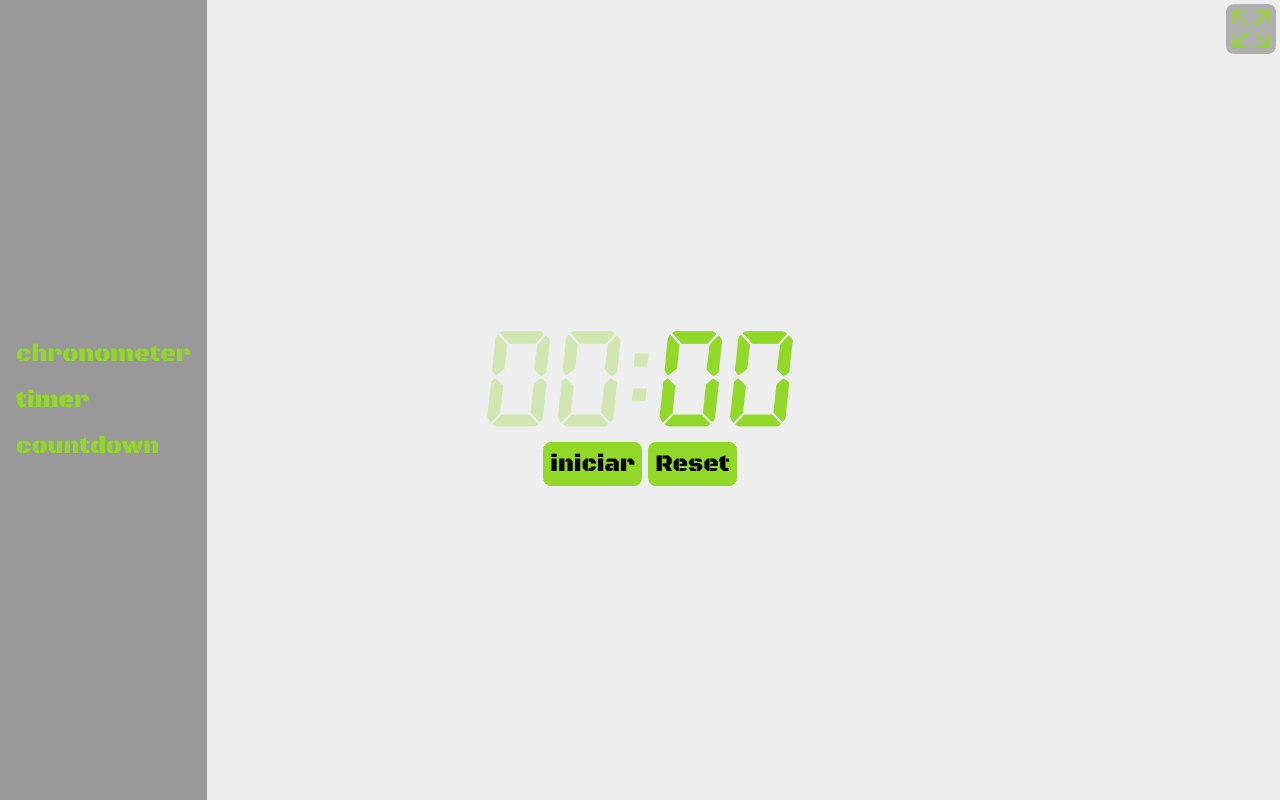
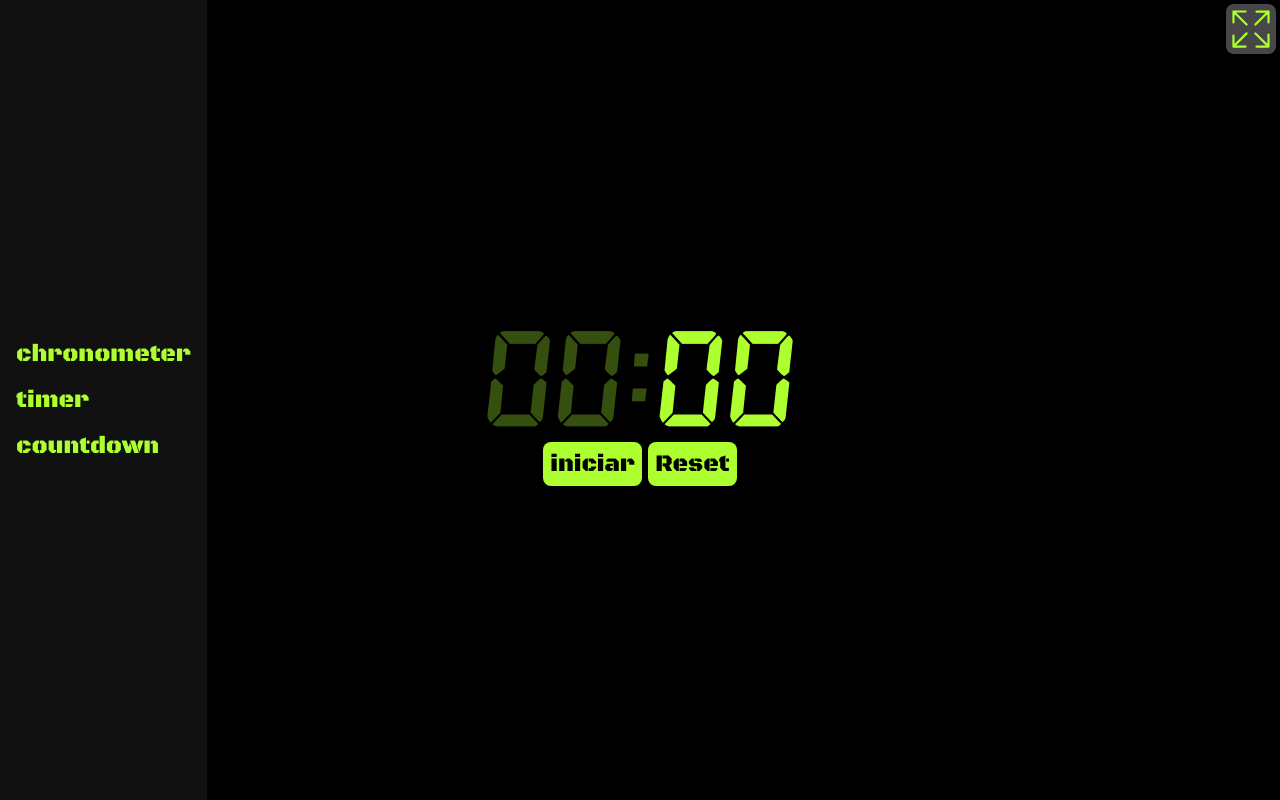
Before and after one commit to diegofernandoalayon/Timer-react, a React (Vite) app: page / in a window 1280 px wide. Built offline with nearby package versions, Linux system fonts and the light colour scheme; a web font is replaced by a local one.

Commit message:
modificando estilos para dark-mode

```diff
--- a/src/App.css
+++ b/src/App.css
@@ -54,37 +54,14 @@
   align-items: center;
 }
 
-#root{
+.light-mode {
+  --color-bg: #eee;
+  --color-bg-navbar: #999999;
+  --color-primary: rgb(146, 216, 41);
+  --color-primary-opacity:rgb(146, 216, 41,0.308);
+  --color-bg-button-menu: rgba(37, 36, 36, 0.3);
+
+}
+.App {
   background-color: var(--color-bg);
 }
-
-@media (prefers-color-scheme: dark) {
-  #root{
-    background-color:var(--color-bg);
-  }
-
-}
-@media (prefers-color-scheme: light) {
-  /* #root{
-    background-color: #eee;
-
-  } */
-  :root{
-    /* --border : 8px;
-    --color-primary: greenyellow;
-    --color-secondary: #FF4528 ;
-    --gap-buttons: 0.4em;
-    --font-weight: 400;
-    --font-family: 'clockicons', cursive;
-    --font-family-two: 'Black Ops One', cursive;
-    --font-family-text: 'Open Sans', sans-serif; */
-    --color-bg: #eee;
-    --color-bg-navbar: #999999;
-    --color-primary: rgb(146, 216, 41);
-    --color-primary-opacity:rgb(146, 216, 41,0.308);
-    --color-bg-button-menu: rgba(37, 36, 36, 0.3);
-  }
-  h1,h2,h3,p,div,article{
-    color: black;
-  }
-}
```
